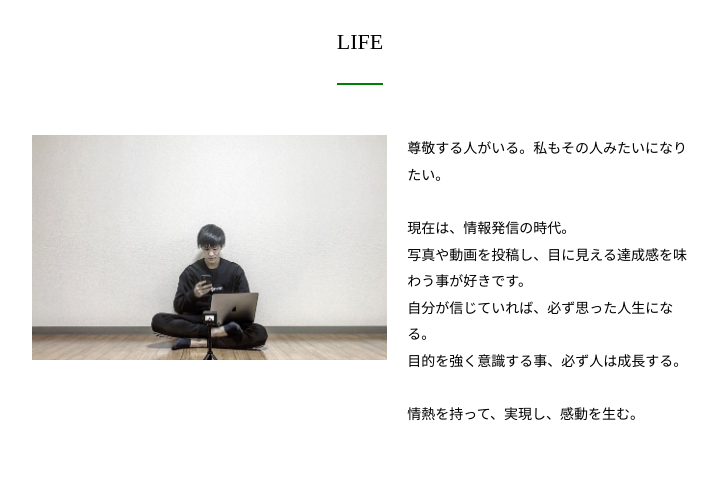
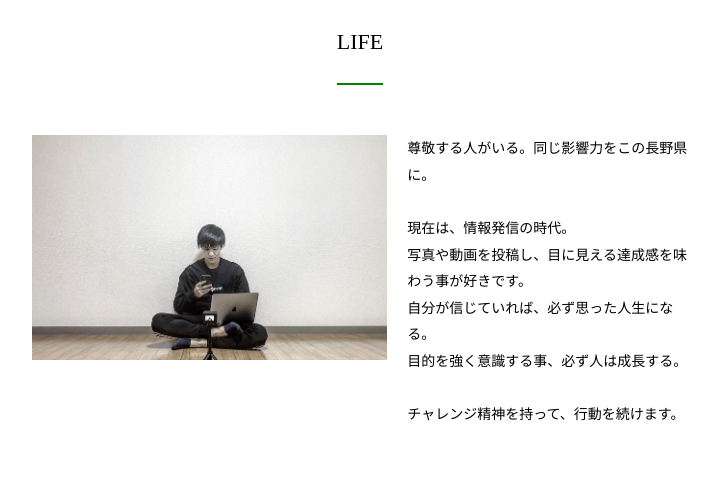
Before and after one commit to matsushimasho/sho.portfolio.github.io, a plain HTML site: page index.html in a window 1280 px wide. Shown: the part 3640-4118 px from the top of the page, without its empty margins (152-870 px from the left). Drawn offline with Linux system fonts and the light colour scheme.

Commit message:
Update index.html

```diff
--- a/index.html
+++ b/index.html
@@ -101,13 +101,13 @@
 
         <div class="life-item">
           <img src="A7AB91A0-8DE4-4A82-ABAD-8D6E01C5CA3F.jpeg">
-          <p>尊敬する人がいる。私もその人みたいになりたい。<br><br>
+          <p>尊敬する人がいる。同じ影響力をこの長野県に。<br><br>
 
             現在は、情報発信の時代。<br>
             写真や動画を投稿し、目に見える達成感を味わう事が好きです。<br>
             自分が信じていれば、必ず思った人生になる。<br>
             目的を強く意識する事、必ず人は成長する。<br><br>
-            情熱を持って、実現し、感動を生む。
+            チャレンジ精神を持って、行動を続けます。
 
           </p>
         </div>
@@ -136,7 +136,7 @@
         <div class="contact-text">
           <h1>MATSUSHIMA SHO</h1>
           <p>
-            1998年生まれ。長野県出身。Webディレクターを目指しています。<br>
+            1998年生まれ。長野県出身。Webディレクター,デザイナーを目指しています。<br>
             自身の可能性を広げるため就職活動や日々の学習に取り組んでいます。
           </p>
 
```
